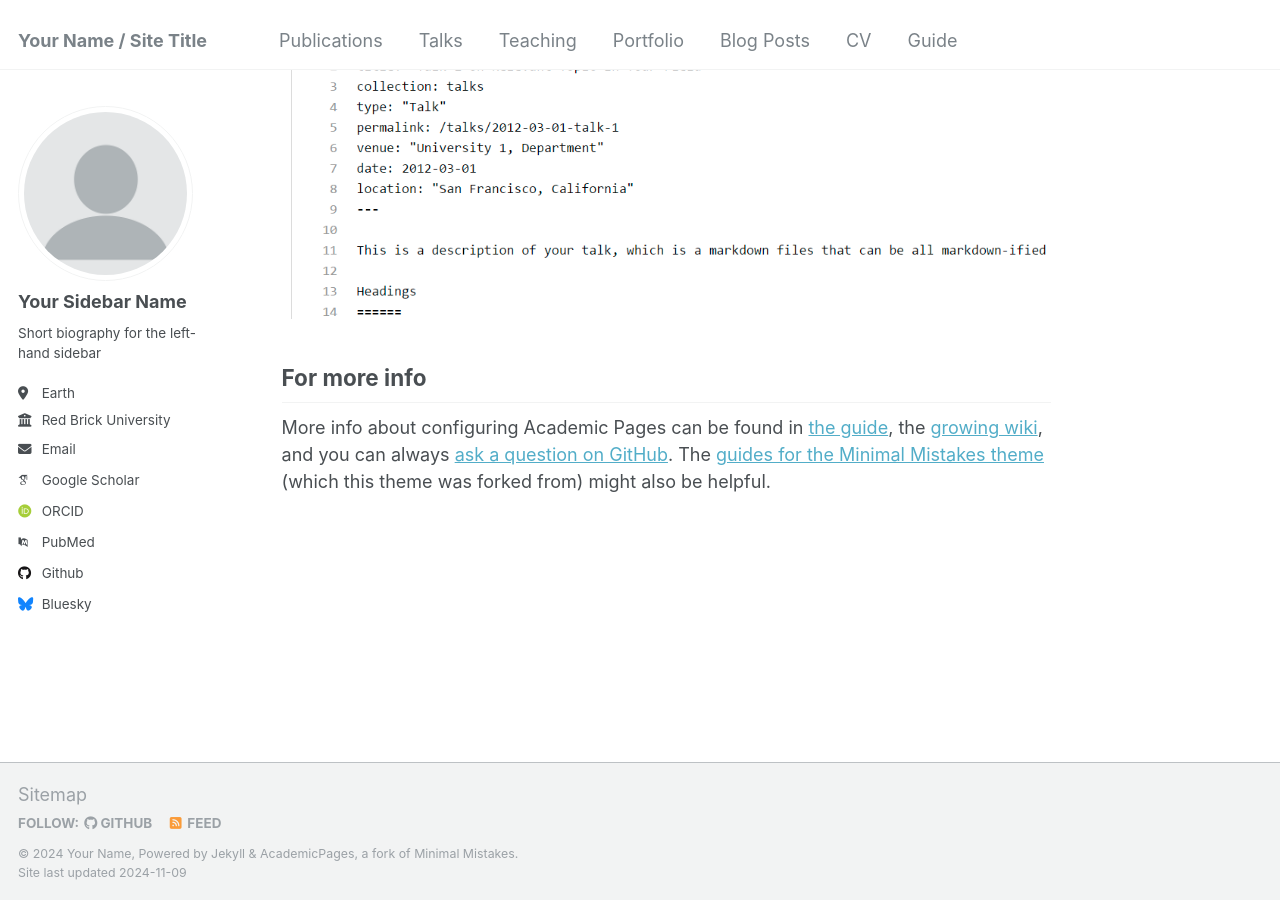
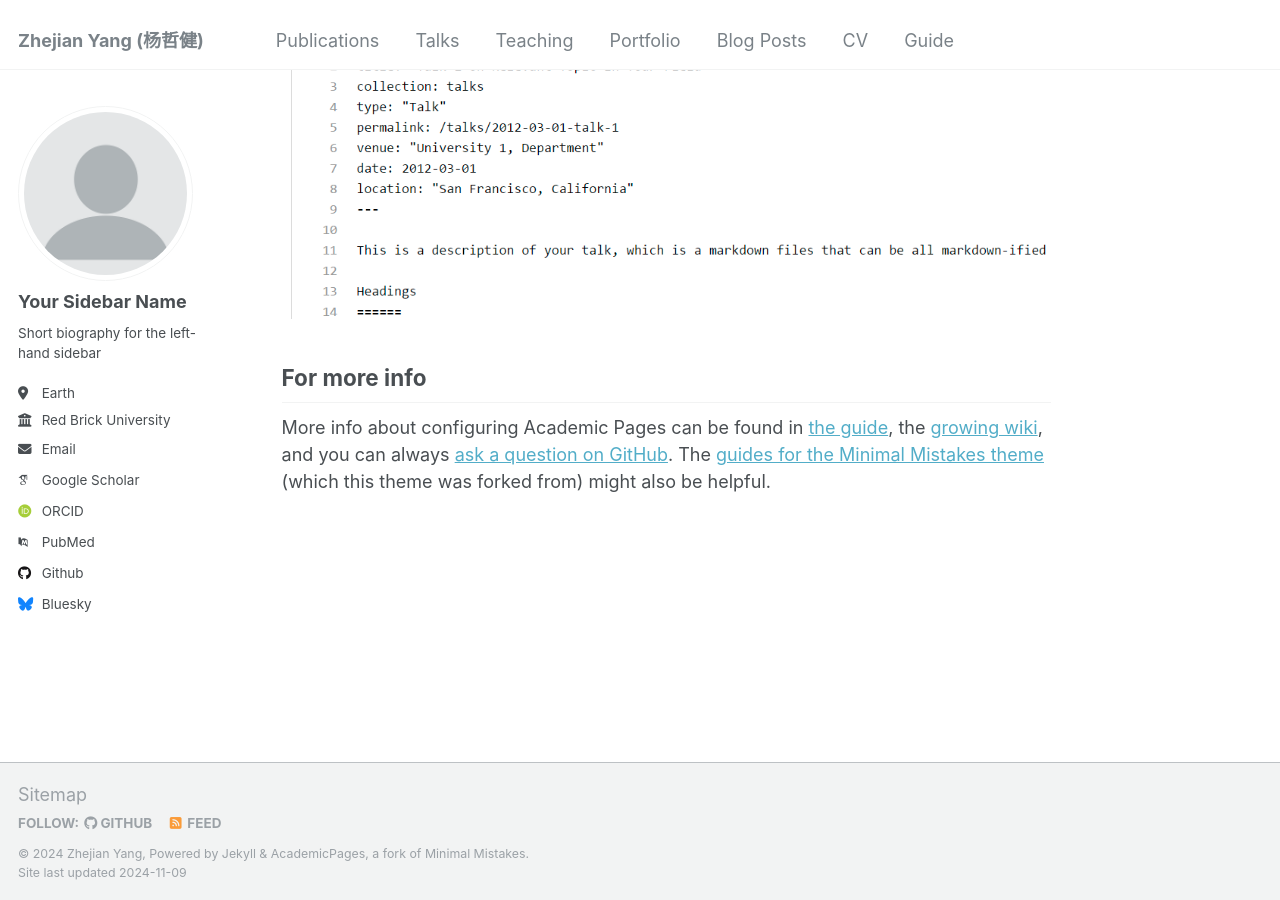
Before and after one commit to Caster-Yang/Caster-Yang.github.io, a Jekyll site: the page built from _pages/about.md, in a window 1280 px wide and 900 px high, scrolled down 2643 px. Built offline with Jekyll 4.4.1, drawn with Linux system fonts in a browser that asks for light colours; some web fonts are replaced.

Commit message:
Update _config.yml

```diff
--- a/_config.yml
+++ b/_config.yml
@@ -8,9 +8,9 @@
 
 # Basic Site Settings
 locale                   : "en-US"
-title                    : "Your Name / Site Title"
+title                    : "Zhejian Yang (杨哲健)"
 title_separator          : "-"
-name                     : &name "Your Name"
+name                     : &name "Zhejian Yang"
 description              : &description "personal description"
 url                      : https://academicpages.github.io # the base hostname & protocol for your site e.g. "https://mmistakes.github.io"
 baseurl                  : "" # the subpath of your site, e.g. "/blog"
```
